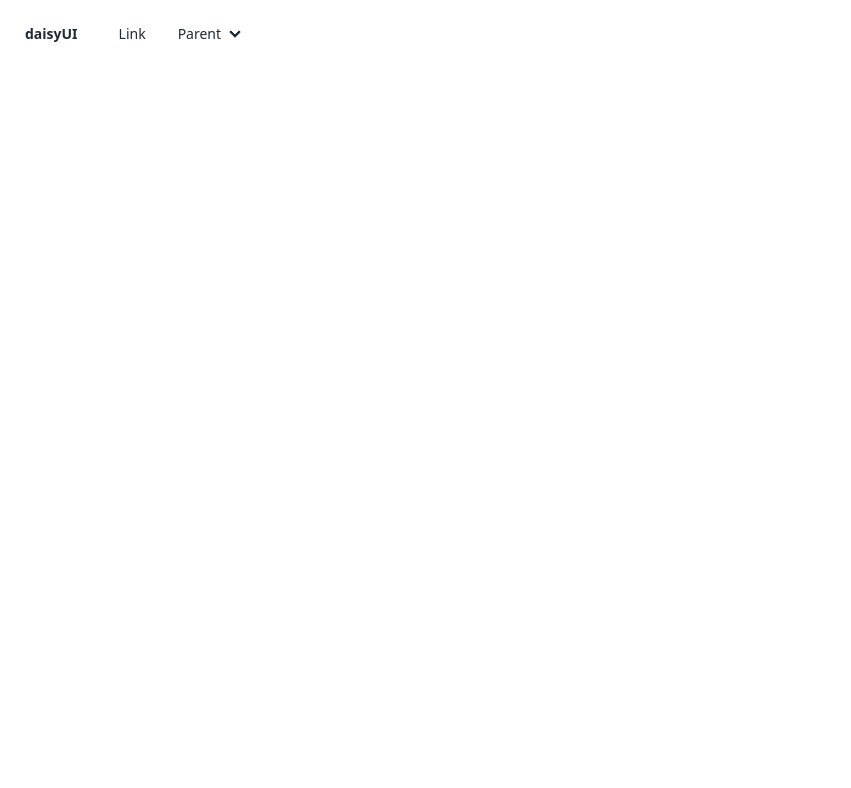
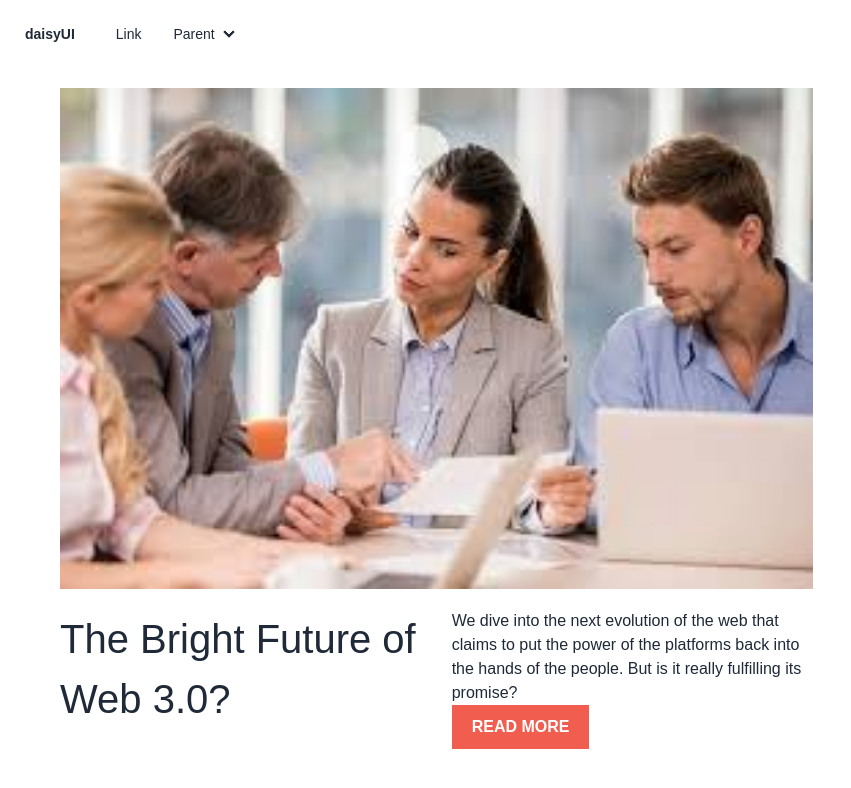
Before and after one commit to AsiimirePraise/Code-crafters-project-one, a plain HTML site: page index.html in a window 1280 px wide. Shown: the whole page, without its empty margins (0-851 px from the left). Drawn offline with nearby package versions, Linux system fonts and the light colour scheme.

Commit message:
Add main content with featured article section

```diff
--- a/Style.css
+++ b/Style.css
@@ -0,0 +1,61 @@
+body {
+  font-family: Arial, sans-serif;
+  margin: 0;
+  padding: 0;
+}
+
+.container {
+  max-width: 1200px;
+  margin: 0 auto;
+  padding: 20px;
+}
+
+.featured-article {
+  flex: 2;
+}
+
+.featured-article h1 {
+  font-size: 40px;
+  margin: 20px 0;
+}
+
+.read-more {
+  background-color: #f15e50;
+  color: white;
+  border: none;
+  padding: 10px 20px;
+  text-transform: uppercase;
+  font-weight: bold;
+  cursor: pointer;
+  align-self: flex-start;
+}
+
+.main-content {
+  display: grid;
+  grid-template-columns: 2fr 1fr;
+  gap: 30px;
+  margin-bottom: 30px;
+}
+
+.featured-article img {
+  width: 100%;
+  height: auto;
+}
+
+.featured-article .article-content {
+  display: grid;
+  grid-template-columns: 1fr 1fr;
+  gap: 30px;
+  margin-top: 20px;
+}
+
+.featured-article h1 {
+  font-size: 40px;
+  margin: 0;
+}
+
+.article-text {
+  display: flex;
+  flex-direction: column;
+  justify-content: space-between;
+}
--- a/index.html
+++ b/index.html
@@ -3,12 +3,12 @@
   <head>
     <meta charset="UTF-8" />
     <meta name="viewport" content="width=device-width, initial-scale=1.0" />
-
     <link
       href="https://cdn.jsdelivr.net/npm/daisyui@4.12.10/dist/full.min.css"
       rel="stylesheet"
       type="text/css"
     />
+    <link rel="stylesheet" href="Style.css" />
     <title>code crafters project one</title>
   </head>
   <body>
@@ -33,5 +33,23 @@
         </div>
       </div>
     </header>
+    <main class="container">
+      <div class="main-content">
+        <div class="featured-article">
+          <img src="./images/advice.jpg" alt="" />
+          <div class="article-content">
+            <h1>The Bright Future of Web 3.0?</h1>
+            <div class="article-text">
+              <p>
+                We dive into the next evolution of the web that claims to put
+                the power of the platforms back into the hands of the people.
+                But is it really fulfilling its promise?
+              </p>
+              <button class="read-more">READ MORE</button>
+            </div>
+          </div>
+        </div>
+      </div>
+    </main>
   </body>
 </html>
```
Also changed, not shown: images/advice.jpg (added). Lines whose indentation alone changed are shown as unchanged.
